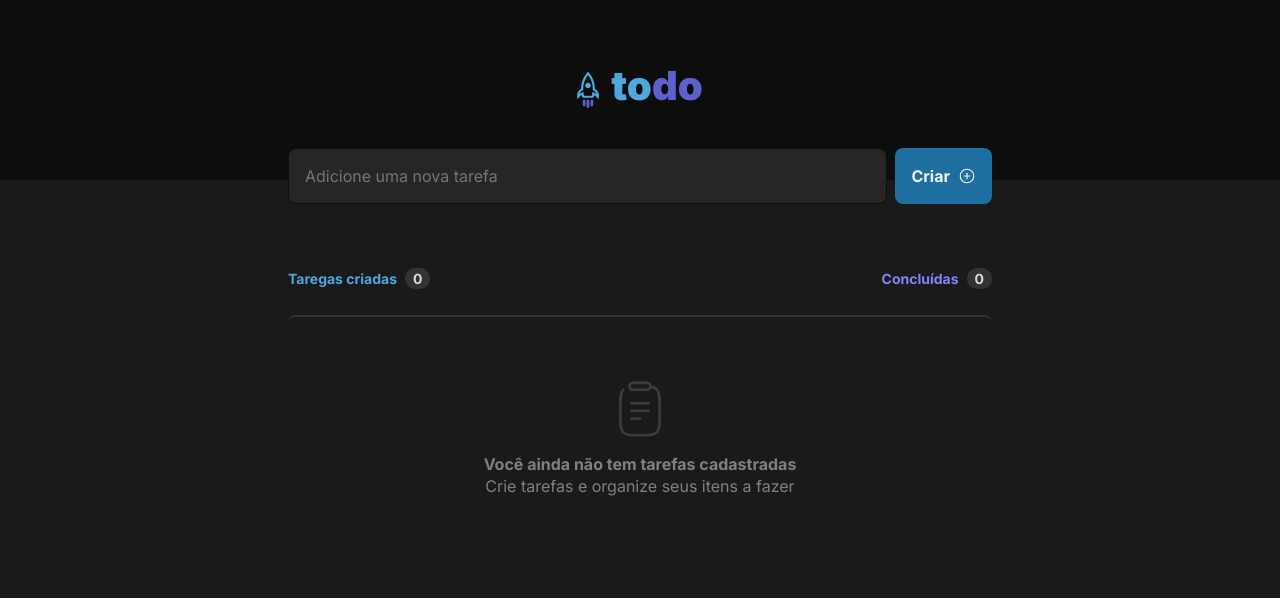
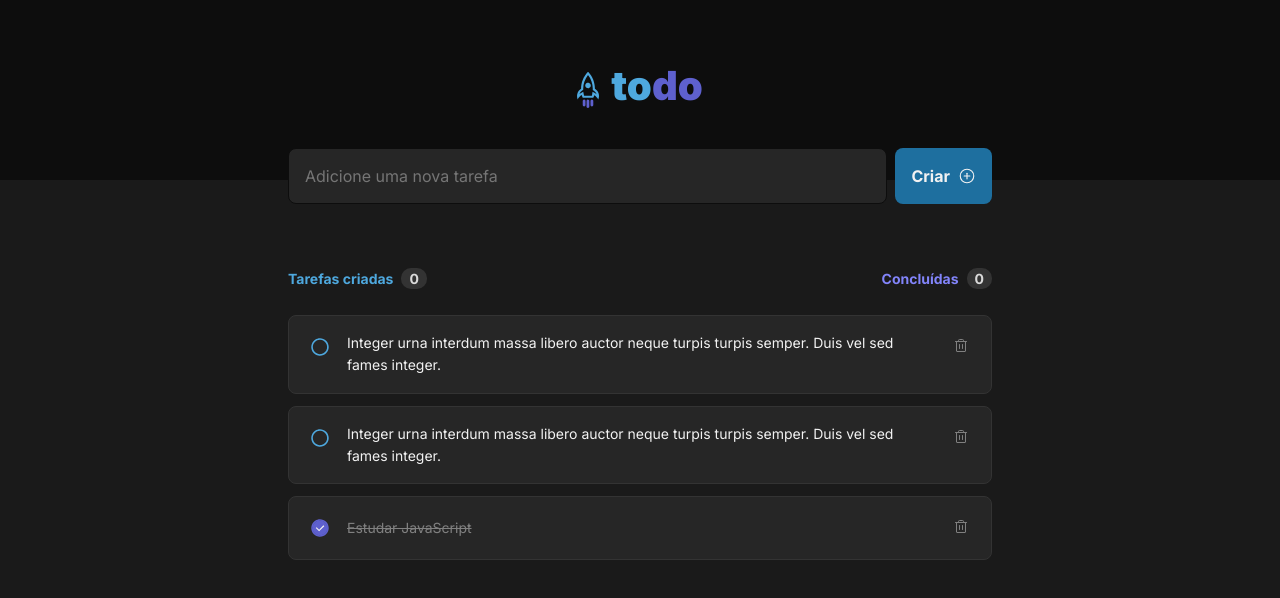
Before and after one commit to murilothom/todo-ignite, a React (Vite) app: page / in a window 1280 px wide. Shown: the top 598 px of the page. Built offline with nearby package versions, Linux system fonts and the light colour scheme.

Commit message:
feat: style list tasks

```diff
--- /dev/null
+++ b/src/components/TaskList.module.css
@@ -0,0 +1,63 @@
+.task {
+  list-style: none;
+  font-size: 0.875rem;
+  color: var(--gray-100);
+
+  display: flex;
+  align-items: center;
+  justify-content: space-between;
+  gap: 0.75rem;
+
+  border: 1px solid var(--gray-400);
+  border-radius: 8px;
+  background: var(--gray-500);
+  padding: 1rem;
+}
+
+.task + .task {
+  margin-top: 0.75rem;
+}
+
+.task button {
+  background: transparent;
+  padding: 0.375rem;
+  line-height: 0;
+  border-radius: 8px;
+  align-self: flex-start;
+}
+
+.deleteButton {
+  box-sizing: initial;
+  color: var(--gray-300);
+  transition: all .1s;
+}
+
+.deleteButton:hover,
+.deleteButton:focus {
+  background: var(--gray-400);
+  color: var(--danger);
+}
+
+.buttonTaskCompleted:hover svg path:nth-child(1),
+.buttonTaskCompleted:hover svg path:nth-child(2) {
+  fill: var(--purple);
+}
+
+.buttonTaskIncomplete:hover svg path:nth-child(1) {
+  fill: var(--blue-dark);
+  opacity: 0.2;
+}
+
+.buttonTaskIncomplete:hover svg path:nth-child(2) {
+  fill: var(--blue-dark);
+}
+
+.task span {
+  justify-self: start;
+  flex: 1;
+}
+
+.taskCompleted {
+  text-decoration: line-through;
+  color: var(--gray-300);
+}
--- /dev/null
+++ b/src/components/TaskList.tsx
@@ -0,0 +1,48 @@
+import React from 'react'
+
+import { Trash } from 'phosphor-react'
+
+import styles from './TaskList.module.css'
+
+interface TaskProps {
+  task: {
+    id: string,
+    title: string,
+    isComplete: boolean,
+  }
+}
+
+export function TaskList ({ task }: TaskProps) {
+  return (
+    <>
+      <li className={styles.task}>
+        <button
+          className={task.isComplete ? styles.buttonTaskCompleted : styles.buttonTaskIncomplete}
+        >
+          {task.isComplete
+            ?
+            // svg Task Complete
+            <svg width="18" height="18" viewBox="0 0 18 18" fill="none" xmlns="http://www.w3.org/2000/svg">
+              <path d="M8.98007 16.4262C13.0726 16.4262 16.3903 13.1085 16.3903 9.01593C16.3903 4.92336 13.0726 1.60568 8.98007 1.60568C4.8875 1.60568 1.56982 4.92336 1.56982 9.01593C1.56982 13.1085 4.8875 16.4262 8.98007 16.4262Z" fill="#5E60CE"/>
+              <path d="M8.96428 1.85957C10.3765 1.85957 11.7571 2.27835 12.9313 3.06296C14.1056 3.84757 15.0208 4.96276 15.5612 6.26752C16.1017 7.57227 16.2431 9.00799 15.9676 10.3931C15.6921 11.7782 15.012 13.0505 14.0134 14.0492C13.0148 15.0478 11.7424 15.7278 10.3573 16.0034C8.9722 16.2789 7.53648 16.1375 6.23173 15.597C4.92697 15.0566 3.81178 14.1414 3.02717 12.9671C2.24257 11.7929 1.82378 10.4123 1.82378 9.00006C1.8311 7.10854 2.58574 5.29657 3.92326 3.95905C5.26079 2.62153 7.07275 1.86688 8.96428 1.85957V1.85957ZM8.96428 0.272793C7.23972 0.279848 5.55592 0.797684 4.12543 1.76093C2.69494 2.72417 1.58191 4.08964 0.926831 5.68495C0.271755 7.28026 0.104012 9.03388 0.444777 10.7245C0.785541 12.415 1.61954 13.9667 2.84148 15.1837C4.06342 16.4006 5.61852 17.2283 7.31046 17.5622C9.0024 17.896 10.7553 17.7211 12.348 17.0595C13.9406 16.398 15.3015 15.2794 16.2589 13.8449C17.2163 12.4105 17.7272 10.7246 17.7273 9.00006C17.7273 7.85097 17.5003 6.71319 17.0595 5.65202C16.6187 4.59084 15.9727 3.62716 15.1585 2.81629C14.3443 2.00542 13.378 1.36332 12.315 0.926842C11.2521 0.490361 10.1134 0.268093 8.96428 0.272793V0.272793Z" fill="#5E60CE"/>
+              <path d="M12.4306 6.34212L8.09865 10.6741L5.61618 8.19159L4.78027 9.0275L8.09865 12.3459L13.2665 7.17803L12.4306 6.34212Z" fill="#F2F2F2"/>
+            </svg>
+            :
+            // svg Incomplete Task
+            <svg width="18" height="18" viewBox="0 0 18 18" fill="none" xmlns="http://www.w3.org/2000/svg">
+              <path d="M8.98007 16.4262C13.0726 16.4262 16.3903 13.1085 16.3903 9.01593C16.3903 4.92336 13.0726 1.60568 8.98007 1.60568C4.8875 1.60568 1.56982 4.92336 1.56982 9.01593C1.56982 13.1085 4.8875 16.4262 8.98007 16.4262Z" fill="none"/>
+              <path d="M8.96428 1.85957C10.3765 1.85957 11.7571 2.27835 12.9313 3.06296C14.1056 3.84757 15.0208 4.96276 15.5612 6.26752C16.1017 7.57227 16.2431 9.00799 15.9676 10.3931C15.6921 11.7782 15.012 13.0505 14.0134 14.0492C13.0148 15.0478 11.7424 15.7278 10.3573 16.0034C8.9722 16.2789 7.53648 16.1375 6.23173 15.597C4.92697 15.0566 3.81178 14.1414 3.02717 12.9671C2.24257 11.7929 1.82378 10.4123 1.82378 9.00006C1.8311 7.10854 2.58574 5.29657 3.92326 3.95905C5.26079 2.62153 7.07275 1.86688 8.96428 1.85957ZM8.96428 0.272793C7.23972 0.279848 5.55592 0.797684 4.12543 1.76093C2.69494 2.72417 1.58191 4.08964 0.926831 5.68495C0.271755 7.28026 0.104012 9.03389 0.444777 10.7245C0.785541 12.415 1.61954 13.9667 2.84148 15.1837C4.06342 16.4006 5.61852 17.2283 7.31046 17.5622C9.00241 17.896 10.7553 17.7211 12.348 17.0595C13.9406 16.398 15.3015 15.2794 16.2589 13.8449C17.2163 12.4105 17.7272 10.7246 17.7273 9.00006C17.7273 7.85097 17.5003 6.71319 17.0595 5.65202C16.6187 4.59084 15.9727 3.62716 15.1585 2.81629C14.3443 2.00542 13.378 1.36332 12.315 0.926842C11.2521 0.490361 10.1134 0.268093 8.96428 0.272793Z" fill="#4EA8DE"/>
+            </svg>
+          }
+        </button>
+        <span
+          className={task.isComplete ? styles.taskCompleted : styles.taskIncomplete}>
+          {task.title}
+        </span>
+        <button className={styles.deleteButton}>
+          <Trash size={16} />
+        </button>
+      </li>
+    </>
+  )
+}
--- a/src/components/Tasks.tsx
+++ b/src/components/Tasks.tsx
@@ -1,20 +1,50 @@
-import React from 'react'
+import React, { useState } from 'react'
+import { v4 as uuidv4 } from 'uuid'
 
 import styles from './Tasks.module.css'
 
 import { InputTask } from './InputTask'
 import { WithoutTasks } from './WithoutTasks'
+import { TaskList } from './TaskList'
+
+interface Task {
+  id: string;
+  title: string;
+  isComplete: boolean;
+}
+
+interface TaskProps {
+  tasks: Task[]
+}
 
 export function Tasks () {
+  const [tasks, setTasks] = useState([
+    {
+      id: uuidv4(),
+      title: 'Integer urna interdum massa libero auctor neque turpis turpis semper. Duis vel sed fames integer.',
+      isComplete: false,
+    },
+    {
+      id: uuidv4(),
+      title: 'Integer urna interdum massa libero auctor neque turpis turpis semper. Duis vel sed fames integer.',
+      isComplete: false,
+    },
+    {
+      id: uuidv4(),
+      title: 'Estudar JavaScript',
+      isComplete: true,
+    },
+  ])
+
   return (
     <section>
 
       <InputTask />
 
-      <section>
+      <article>
         <header className={styles.headerTasks}>
           <div className={styles.createdTasks}>
-            <strong>Taregas criadas</strong><span>0</span>
+            <strong>Tarefas criadas</strong><span>0</span>
           </div>
           <div className={styles.completedTasks}>
             <strong>Concluídas</strong><span>0</span>
@@ -22,9 +52,15 @@ export function Tasks () {
         </header>
 
         <main className={styles.tasksList}>
-          <WithoutTasks />
+          {tasks.length === 0
+            ? <WithoutTasks />
+            : <ul>{(tasks.map(task => (
+                <TaskList key={task.id} task={task} />
+              )))}
+              </ul>
+          }
         </main>
-      </section>
+      </article>
 
     </section>
   )
```
